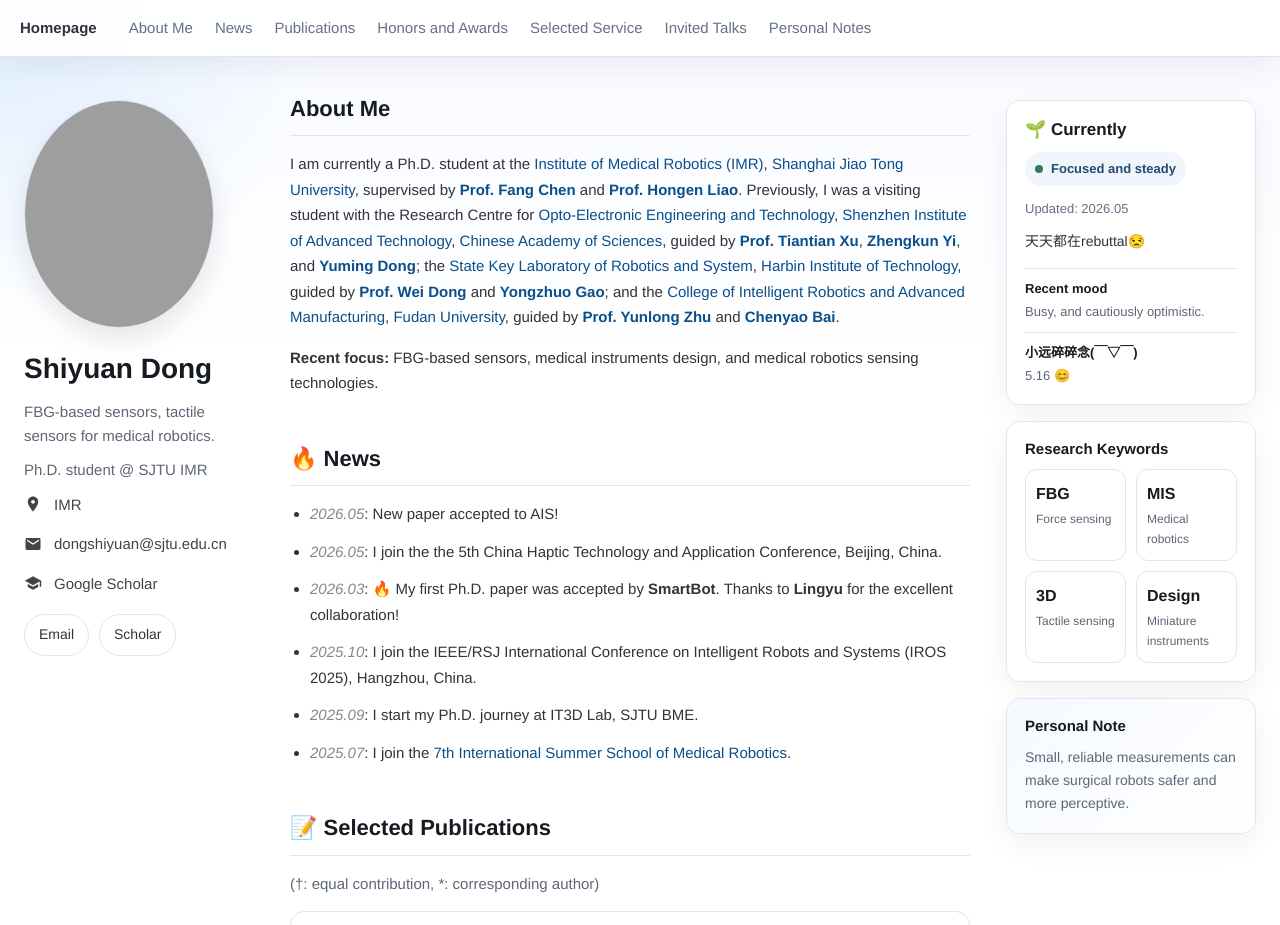
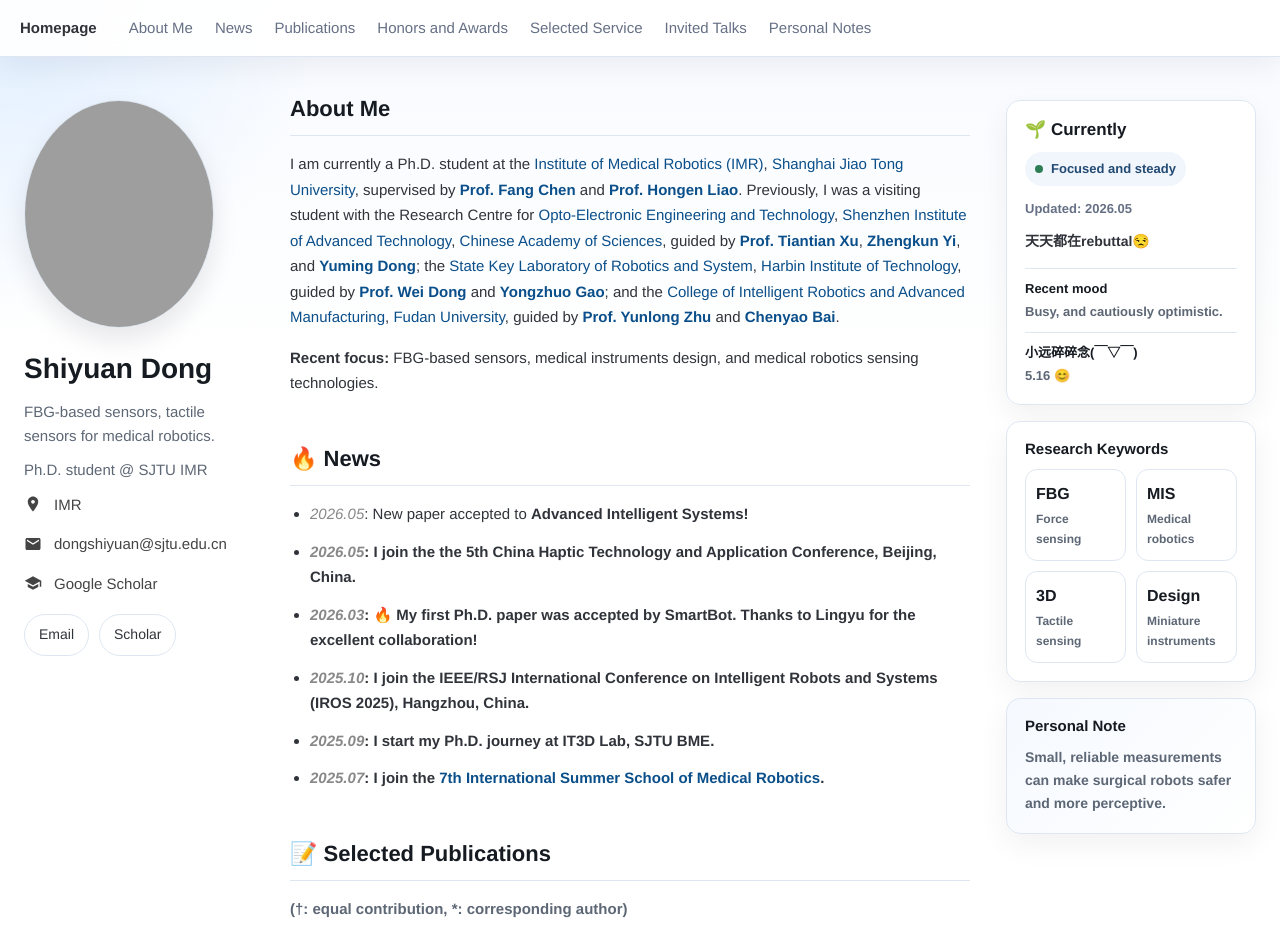
Before and after one commit to ShiyuanDong-Robot/shiyuandong-robot.github.io, a plain HTML site: page index.html in a window 1280 px wide. Shown: the top 925 px of the page. Drawn offline with Linux system fonts and the light colour scheme; grey boxes are pictures that could not be loaded.

Commit message:
Update index.html

```diff
--- a/index.html
+++ b/index.html
@@ -646,7 +646,7 @@
             <section class="content-section" id="news">
                 <h2>🔥 News</h2>
                 <ul>
-                    <li><em>2026.05</em>: New paper accepted to AIS!</li>
+                    <li><em>2026.05</em>: New paper accepted to <strong>Advanced Intelligent Systems<strong>!</li>
                     <li><em>2026.05</em>: I join the the 5th China Haptic Technology and Application Conference, Beijing, China.</li>
                     <li><em>2026.03</em>: 🔥 My first Ph.D. paper was accepted by <strong>SmartBot</strong>. Thanks to <strong>Lingyu</strong> for the excellent collaboration!</li>
                     <li><em>2025.10</em>: I join the IEEE/RSJ International Conference on Intelligent Robots and Systems (IROS 2025), Hangzhou, China.</li>
```
